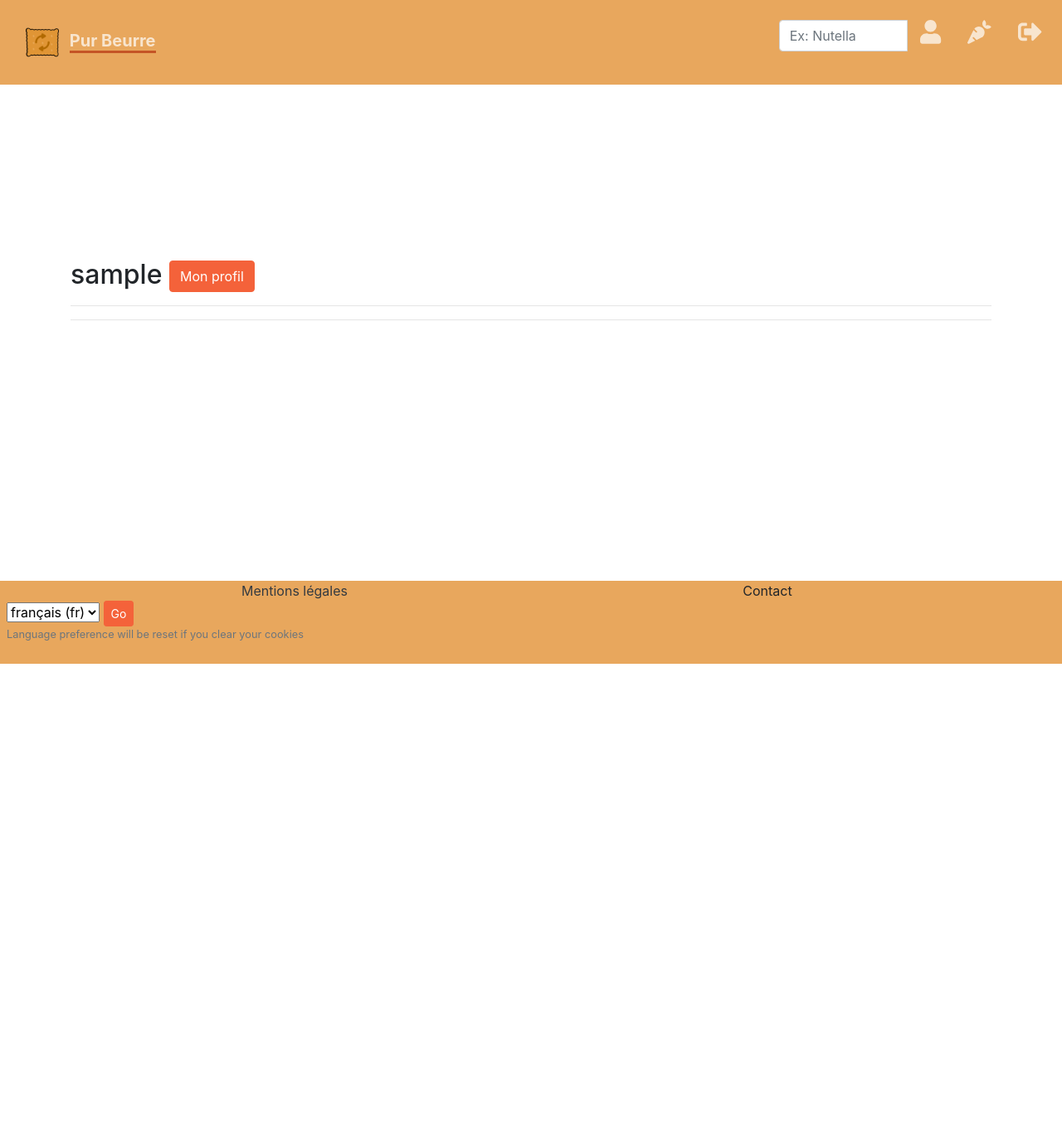
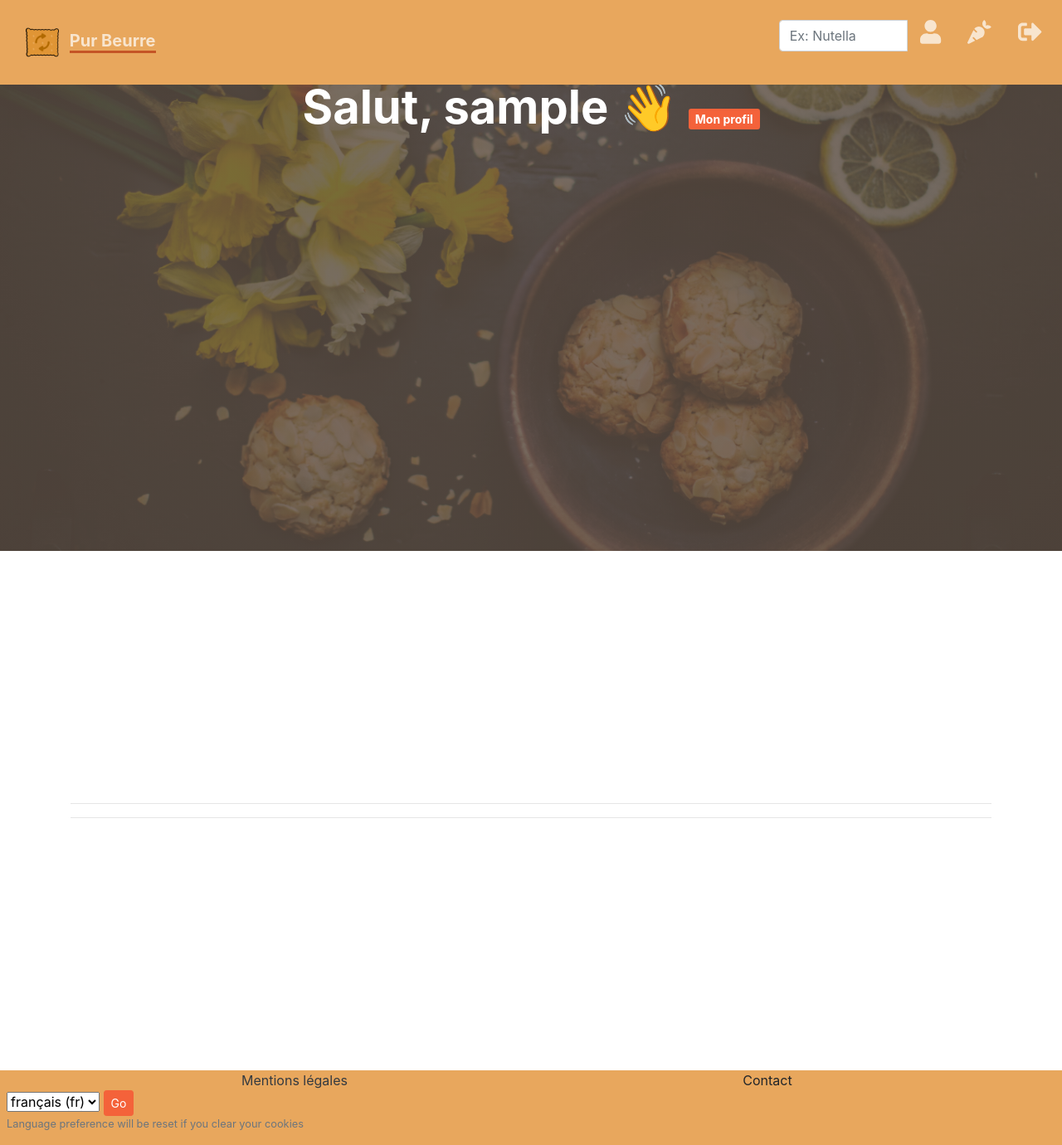
Before and after one commit to gaetangr/P8_pur_beurre, a Django app: a page that uses purbeurre/templates/base.html in a window 1280 px wide. Shown: the whole page at 83% size. Before the commit the page ends 800 px from the top, so only its background shows below. Run offline with Django 3.2, Linux system fonts and the light colour scheme; the visitor is signed in with stand-in values (Sample User, id 1); data comes from the database, SQL or seed files in the repository; some libraries are stand-ins or nearby versions.

Commit message:
Fix layout

```diff
--- a/purbeurre/products/views.py
+++ b/purbeurre/products/views.py
@@ -60,7 +60,7 @@ def search_product(request):
             "nutriscore_grade"
         )[:9]
 
-        context = {"product": sub_results, "origin_product": product_name.pk}
+        context = {"product": sub_results, "origin_product": product_name}
         return render(request, "products/product.html", context)
     except IndexError:
         messages.error(
--- a/purbeurre/templates/base.html
+++ b/purbeurre/templates/base.html
@@ -12,17 +12,12 @@
     />
     <meta name="author" content="Gaëtan GR" />
     <!-- Favicon-->
+    <link rel="stylesheet" href="//code.jquery.com/ui/1.12.1/themes/base/jquery-ui.css">
+  <script src="https://code.jquery.com/jquery-1.12.4.js"></script>
+  <script src="https://code.jquery.com/ui/1.12.1/jquery-ui.js"></script>
     <link href="{% static 'css/styles.css' %}" rel="stylesheet" />
+    <script src="https://use.fontawesome.com/releases/v5.15.1/js/all.js" crossorigin="anonymous"></script>
 
-    <script src="https://use.fontawesome.com/releases/v5.15.1/js/all.js" crossorigin="anonymous"></script>
-<style>
-  footer {
-    position: fixed;
-    height: 100px;
-    bottom: 0;
-    width: 100%;
-}
-</style>
   </head>
 
   <body id="page-top" class="d-flex flex-column min-vh-100">
@@ -39,7 +34,7 @@
 
     <!-- Footer and legals informations  -->
 
-    <footer style="background-color: #e8a75d">
+    <footer class="sticky-bottom" style="background-color: #e8a75d">
       <div class="container">
         <div class="row">
 
@@ -69,6 +64,7 @@
     </footer>
 
 
+
  <!-- TODO : Fix autocomplete -->
 <!-- <script>
 
@@ -79,9 +75,16 @@ $( "#autocomplete" ).autocomplete({
 
 </script> -->
 
+ <script>
+$( "#autocomplete" ).autocomplete({
+  source: "/products/all/",
+  minLength: 3
+});
+</script>
+
 
  <script type="text/javascript" src="//www.3dcart.com/lp/cookie-law-generator/cookie.js?skin=cookielaw4&amp;box_radius=0&amp;animation=shake&amp;learnmore=En%20savoir%20plus&amp;morelink=https://www.cnil.fr/fr/reglement-europeen-protection-donnees&amp;accept_text=Continuer&amp;msg=Nous%20utilisons%20des%20cookies%20pour%20vous%20garantir%20la%20meilleure%20exp%C3%A9rience%20sur%20notre%20site.%20Si%20vous%20continuez%20%C3%A0%20utiliser%20ce%20dernier%2C%20nous%20consid%C3%A9rerons%20que%20vous%20acceptez%20l'utilisation%20des%20cookies.%20"></script>
-    <script src="https://code.jquery.com/jquery-3.3.1.slim.min.js" integrity="sha384-q8i/X+965DzO0rT7abK41JStQIAqVgRVzpbzo5smXKp4YfRvH+8abtTE1Pi6jizo" crossorigin="anonymous"></script>
+
     <script src="https://cdnjs.cloudflare.com/ajax/libs/popper.js/1.14.6/umd/popper.min.js" integrity="sha384-wHAiFfRlMFy6i5SRaxvfOCifBUQy1xHdJ/yoi7FRNXMRBu5WHdZYu1hA6ZOblgut" crossorigin="anonymous"></script>
     <script src="https://stackpath.bootstrapcdn.com/bootstrap/4.2.1/js/bootstrap.min.js" integrity="sha384-B0UglyR+jN6CkvvICOB2joaf5I4l3gm9GU6Hc1og6Ls7i6U/mkkaduKaBhlAXv9k" crossorigin="anonymous"></script>
 
--- a/purbeurre/templates/pages/intro.html
+++ b/purbeurre/templates/pages/intro.html
@@ -33,7 +33,6 @@
         </h5>
       </div>
 
-
       <div class="col-8">
         <div class="search-div">
           <form action="{% url 'products:prod' %}" method="get">
@@ -51,7 +50,7 @@
                   class="btn btn-primary btn-xl js-scroll-trigger search-btn"
                   type="submit"
                 >
-                  Substituerr
+                  Substituer
                 </button>
               </div>
             </div>
--- a/purbeurre/templates/pages/nav.html
+++ b/purbeurre/templates/pages/nav.html
@@ -27,7 +27,6 @@
                <form action="{% url 'products:prod' %}" method="get">
             <div class="input-group input-group mb-3">
               <input
-                id="autocomplete"
                 class="search-input form-control secondary-search"
                 type="text"
                 placeholder="Ex: Nutella"
--- a/purbeurre/templates/users/user_detail.html
+++ b/purbeurre/templates/users/user_detail.html
@@ -1,17 +1,24 @@
 {% extends "base.html" %} {% load static i18n %}
 {% block title %}
 User: {{object.username }}{% endblock %} {% block content %}
+<header class="masthead">
+	<div class="container">
+		<div class="row text-center">
+			<h1 class="col text-white font-weight-bold">
+		Salut, {{ object.username }} 👋 <a class="btn-sm btn-primary" href="{% url 'users:update' %}" role="button"
+        >Mon profil</a
+      >
+			</h1>
+		</div>
+	</div>
+</header>
 <div class="container mt-5 mb-5 pt-5 pb-5">
   <div class="row mt-5 mb-5 pt-5 pb-5">
-    <div class="col-sm-12 mt-5 mb-5 pt-5 pb-5">
-      <h2>{{ object.username }}  <a class="btn btn-primary" href="{% url 'users:update' %}" role="button"
-        >Mon profil</a
-      >
-
-      </h2>
+    <div class="text-center col-sm-12 mt-5 mb-5 pt-5 pb-5">
       {% if object.username %}
       <hr>
       {% endif %} {% if object.bio|linebreaksbr %} <!-- When user break line, Jinja2 adds a br tag-->
+      <p>{{ object.email }}</p>
       <p>{{ object.bio }}</p>
       {% endif %}
        <hr>
```
Also changed, not shown: purbeurre/templates/products/product.html (+14 -3 lines), purbeurre/templates/products/product_detail.html (+16 -10 lines).
